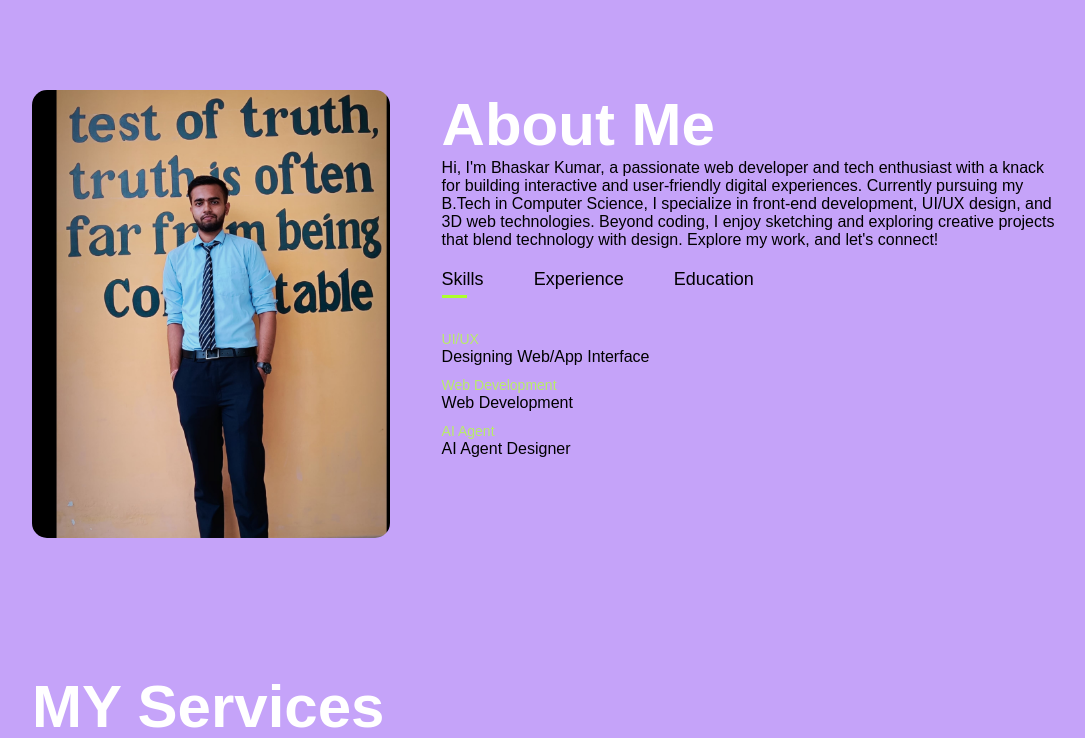
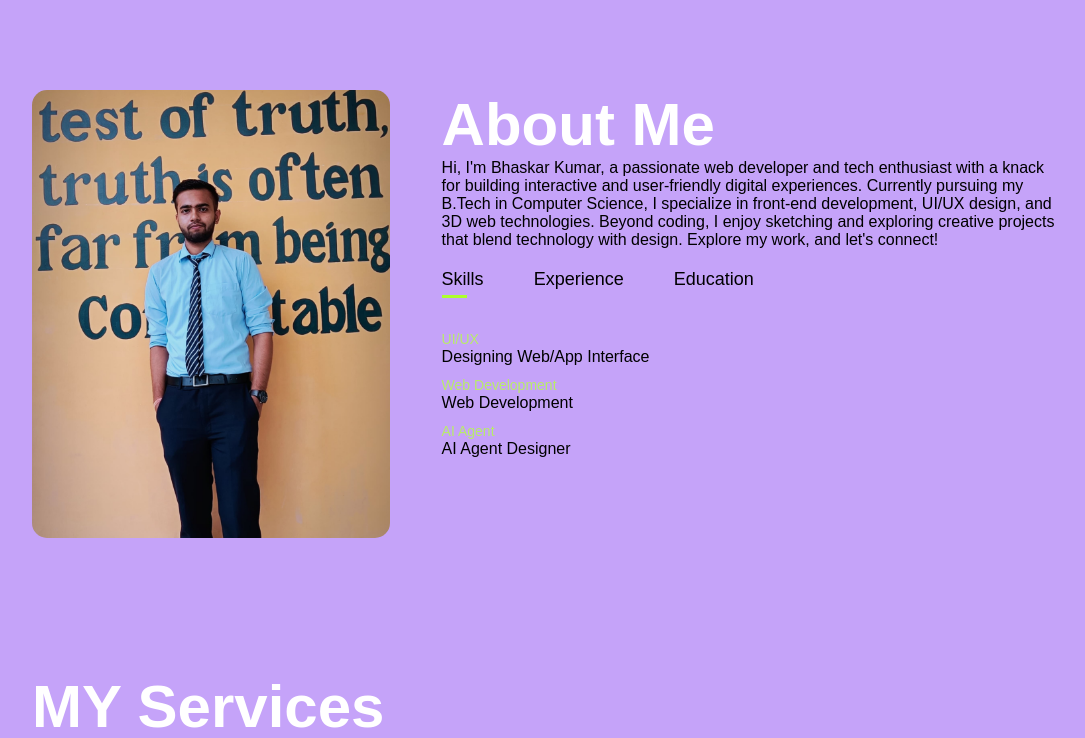
Before and after one commit to BhaskarKr777/My-portfolio, a plain HTML site: page index.html in a window 1280 px wide. Shown: the part 800-1538 px from the top of the page, without its empty margins (96-1181 px from the left). Drawn offline with Linux system fonts and the light colour scheme.

Commit message:
Update index.html

```diff
--- a/index.html
+++ b/index.html
@@ -35,7 +35,7 @@
         <div class="container">
             <div class="row">
                 <div class="about-col-1">
-                    <img src="images/mydp.png" alt="">
+                    <img src="images/finaldp.png" alt="">
                 </div>
                 <div class="about-col-2">
                     <h1 class="Subtitle">About Me</h1>
```
